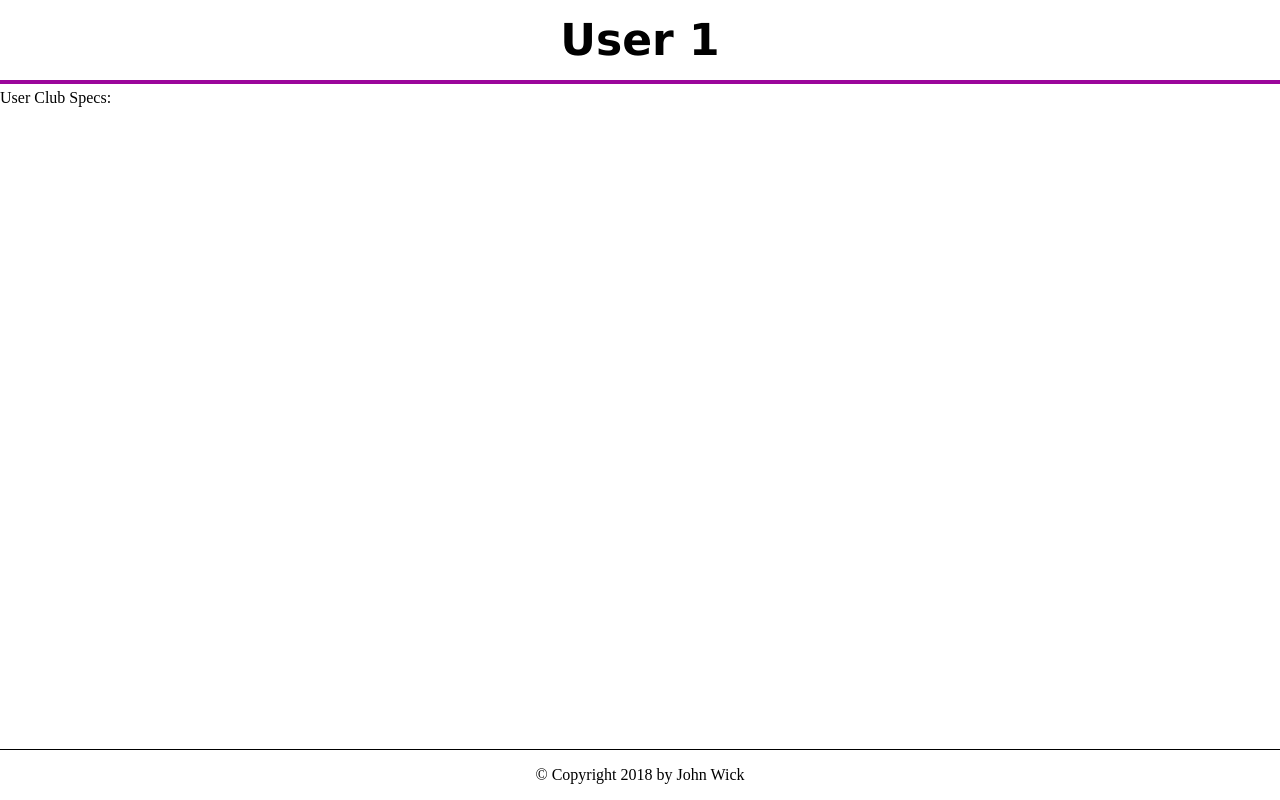
After one commit to kod2nd/golf-club-specs-ui-flask, a Flask app: page /users/1 in a window 1280 px wide. The commit adds this page. Run offline with Flask 2, Linux system fonts and the light colour scheme; data that the repository does not hold is empty.

Commit message:
able to display users and their club data

```diff
--- a/golf_spec_ui/static/stylesheets/style.css
+++ b/golf_spec_ui/static/stylesheets/style.css
@@ -1,14 +1,26 @@
 body {
-    background: white;
-    margin: 0
+  background: white;
+  margin: 0;
 }
 
 .header {
-    height: 160px;
-    background: lightblue;
-    text-align: center;
-    font-weight: bold;
-    font-size: 2.75em;
-    font-family: 'Lucida Sans', 'Lucida Sans Regular', 'Lucida Grande', 'Lucida Sans Unicode', Geneva, Verdana, sans-serif;
-    line-height: 160px;
+  height: 80px;
+  border-bottom: rgb(155, 6, 155) solid 4px;
+  margin-bottom: 5px;
+  text-align: center;
+  font-weight: bold;
+  font-size: 2.75em;
+  font-family: "Lucida Sans", "Lucida Sans Regular", "Lucida Grande",
+    "Lucida Sans Unicode", Geneva, Verdana, sans-serif;
+  line-height: 80px;
 }
+
+.footer {
+  position: absolute;
+  right: 0;
+  bottom: 0;
+  left: 0;
+  padding: 1rem;
+  border-top: 1px solid black;
+  text-align: center;
+}
--- a/golf_spec_ui/templates/base.html
+++ b/golf_spec_ui/templates/base.html
@@ -14,8 +14,7 @@
     <div class="header">{% block header %} {% endblock %}</div>
     <div class="content">{% block content %}{% endblock %}</div>
     <div class="footer">
-        {% block footer %} &copy; Copyright 2010 by
-        <a href="http://domain.invalid/">you</a>. {% endblock %}
+        {% block footer %} &copy; Copyright 2018 by John Wick {% endblock %}
     </div>
 </body>
 
--- /dev/null
+++ b/golf_spec_ui/templates/user.html
@@ -0,0 +1,16 @@
+{% extends "base.html" %}
+
+{% block title %} {{user_id}} {% endblock %}
+
+{% block header %}
+<div class="header-title">
+   User {{user_id}}
+</div>
+{% endblock %}
+
+{% block content %}
+<div>
+    <div> User Club Specs:</div>
+    <div> {{welcome_message}}</div>
+</div>
+{% endblock %}
--- a/golf_spec_ui/views.py
+++ b/golf_spec_ui/views.py
@@ -1,21 +1,45 @@
-from flask import render_template, request
+from flask import render_template
 import requests
 import json
 
 
 from golf_spec_ui import app
 
-def displayHello(name):
-    if request.method == 'GET':
-        response = requests.get('https://golf-specs-api.herokuapp.com/')
-        data = response.json()
-        # indexDict = json.loads(data)
-        print("STATUS CODEEEE", data["message"])
-        return render_template('index.html', name=name)
+BASE_URL = 'https://golf-specs-api.herokuapp.com/'
+
+
+def filterClubCategory(club, nameOfCategory):
+    if club['category'] == nameOfCategory:
+        return True
     else:
-        return render_template('index.html', name="no one")
+        return False
+
+
+def filterClub(category, clubs):
+    return list(filter(lambda club: filterClubCategory(club, category), clubs))
+
+
+def displayIndex():
+    response = requests.get(BASE_URL + 'users')
+    users = response.json()
+    return render_template('index.html', users=users)
+
+
+def displayUser(user_id):
+    response = requests.get(BASE_URL + 'users/{}'.format(user_id))
+    user = response.json()
+    clubs = user['clubs']
+    drivers = filterClub('driver', clubs)
+    wedges = filterClub('wedge', clubs)
+    return render_template('user.html', user_id=user_id, drivers=drivers, wedges=wedges)
+
 
 @app.route('/', methods=['GET'])
-@app.route('/<name>')
-def index(name=" "):
-    return displayHello(name)
+def index():
+    return displayIndex()
+
+
+@app.route('/users', methods=['GET'])
+@app.route('/users/<user_id>')
+def user(user_id):
+    return displayUser(user_id)
```
Also changed, not shown: golf_spec_ui/templates/index.html (+12 -1 lines).
